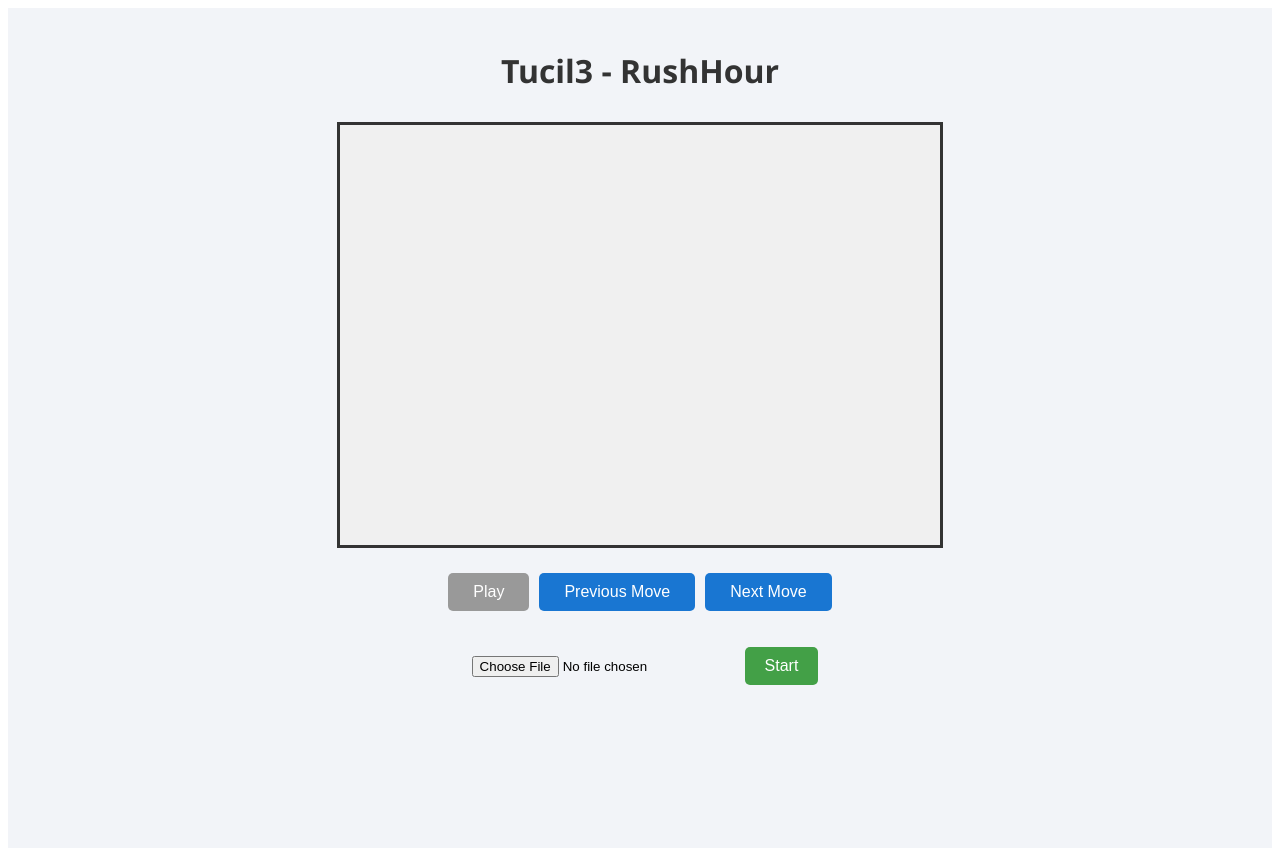
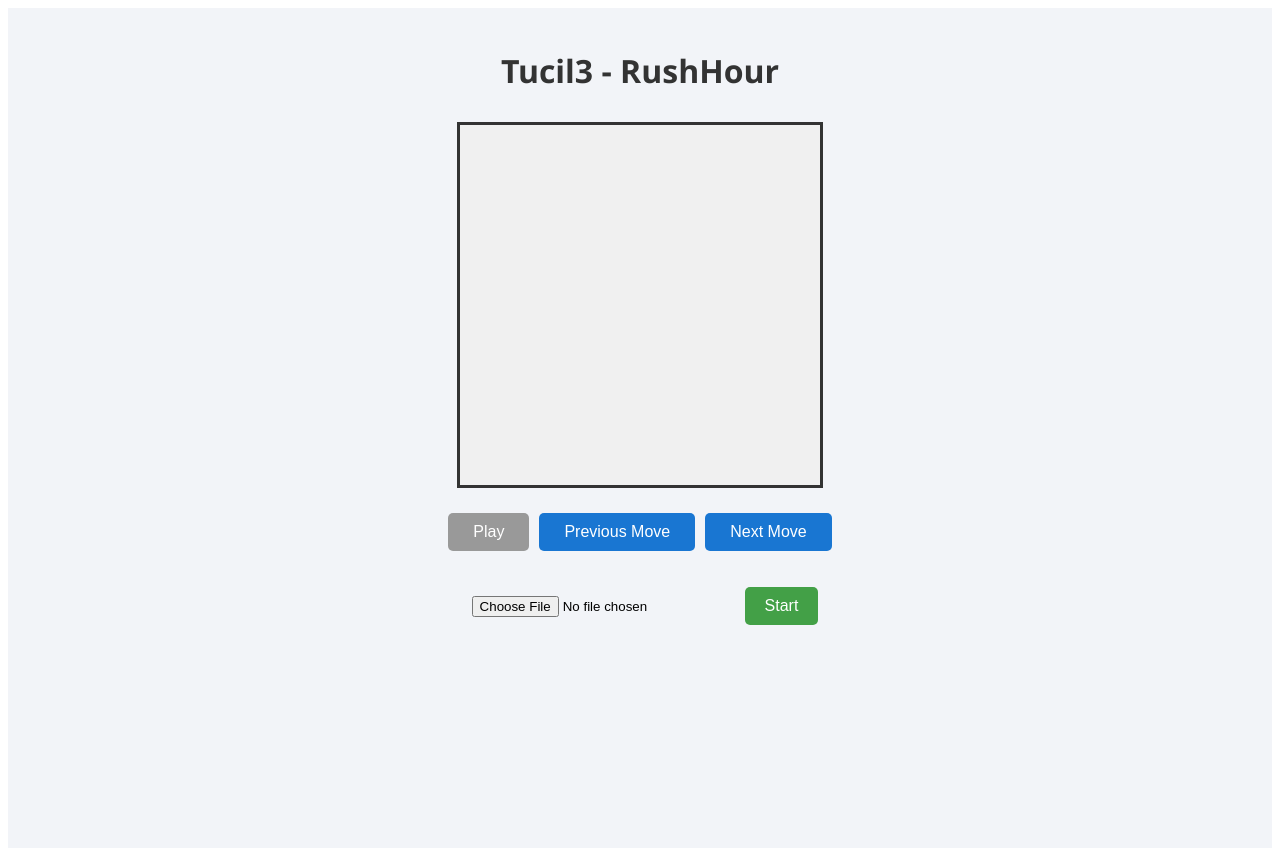
Before and after one commit to barruadi/Tucil3_13523101_13523115, a React (Create React App) app in the folder src/frontend/: page / in a window 1280 px wide. Built offline with nearby package versions, Linux system fonts and the light colour scheme.

Commit message:
add: start script

```diff
--- a/src/frontend/src/App.js
+++ b/src/frontend/src/App.js
@@ -5,7 +5,7 @@ import './App.css';
 function App() {
   const [steps, setSteps] = useState([]);
   const [currentBlocks, setCurrentBlocks] = useState([]);
-  const [boardSize, setBoardSize] = useState({ width: 10, height: 7 });
+  const [boardSize, setBoardSize] = useState({ width: 6, height: 6 });
   const [stepIndex, setStepIndex] = useState(0);
   const [isPlaying, setIsPlaying] = useState(false);
   const [selectedFile, setSelectedFile] = useState(null);
```
Also changed, not shown: src/frontend/package.json (+6 -4 lines), 2 other files (tests, documents, lock files or other folders).
